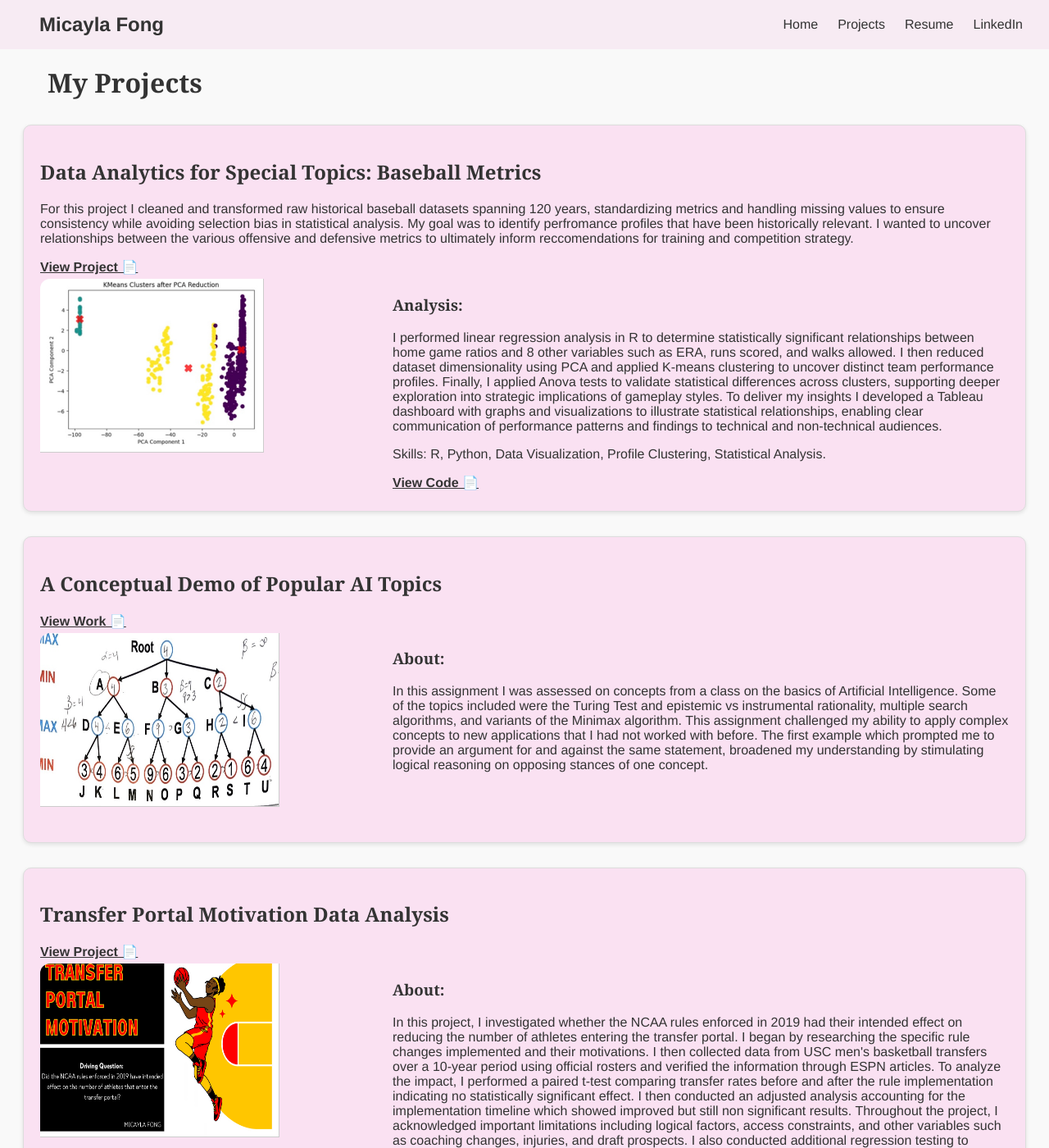
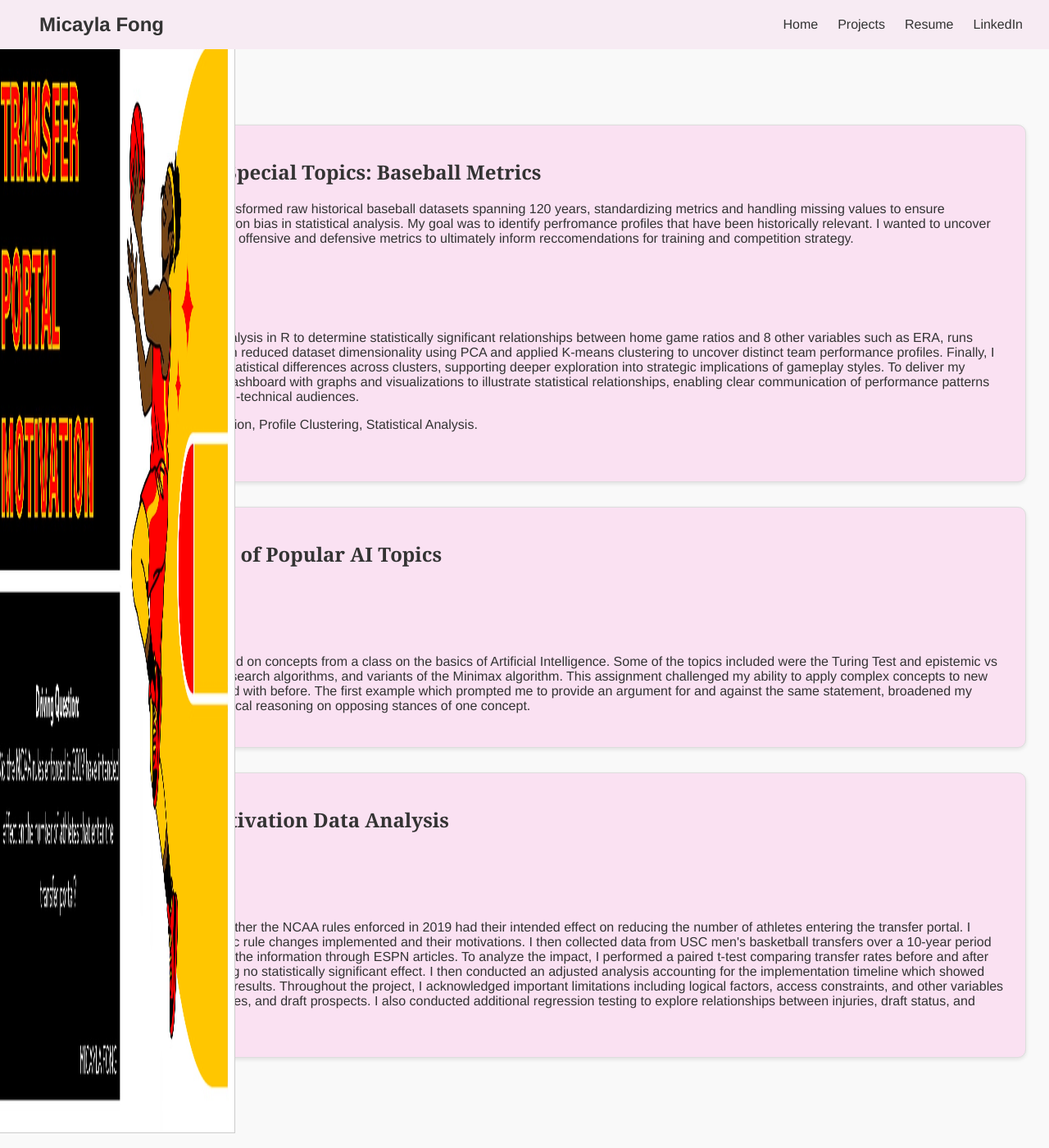
Before and after one commit to mdfong35/mdfong35.github.io, a Jekyll site: the page built from projects.md, in a window 1280 px wide and 1400 px high. Shown: the whole window at 82% size. Built offline with Jekyll 4.4.1, drawn with Linux system fonts in a browser that asks for light colours.

Commit message:
Update style.css

```diff
--- a/assets/style.css
+++ b/assets/style.css
@@ -91,7 +91,7 @@ h1, h2, h3 {
 .project-analysis {
     display: flex;
     align-items: flex-start;
-    gap: 20px;
+    gap: 5px;
     margin-top: 5px;
     margin-bottom: 5px;
 }
@@ -106,13 +106,21 @@ h1, h2, h3 {
     flex: 1; /* takes remaining space next to image */
 }
 
-/* Crop container */
+/*
 .img-crop-container {
-  width: 410px;         /* adjust this for final crop width */
-  height: 230px;        /* adjust this for final crop height */
-  overflow: hidden;     /* hides rest of the image */
-  border-radius: 12px;  /* optional rounded corners */
+  width: 350px;
+  height: 200px;
+  overflow: hidden;
+  border-radius: 12px;
   position: relative;
+}
+*/
+
+.img-crop-container {
+  width: fit-content;
+  height: auto;
+  overflow: hidden;
+  border-radius: 12px;
 }
 
 /* Image inside crop */
@@ -121,5 +129,5 @@ h1, h2, h3 {
   width: auto;          /* keeps aspect ratio */
   position: absolute;
   top: -20px;           /* adjust to move image up/down */
-  left: -10px;          /* adjust to move image left/right */
+  left: -15px;          /* adjust to move image left/right */
 }
```
